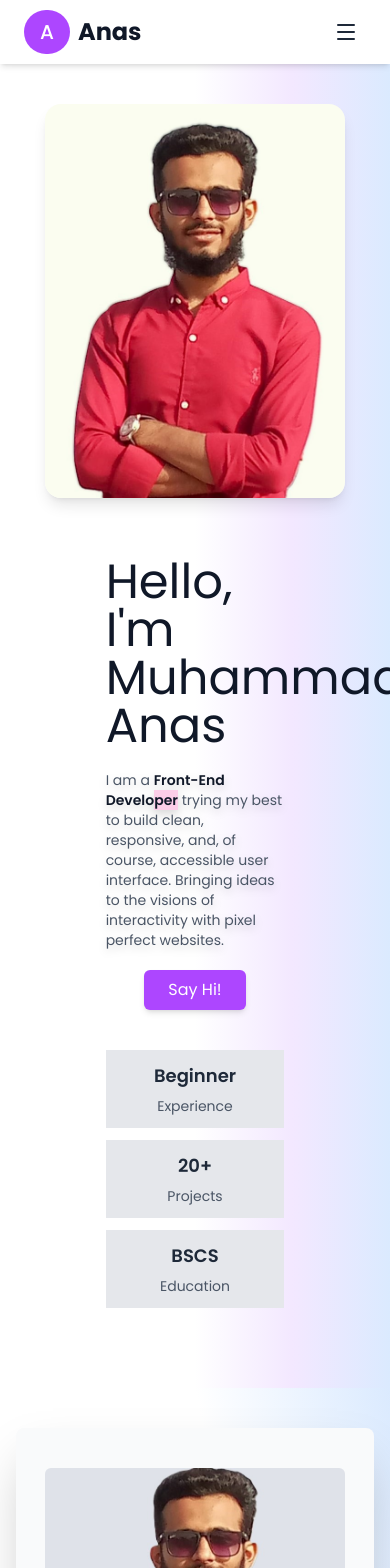
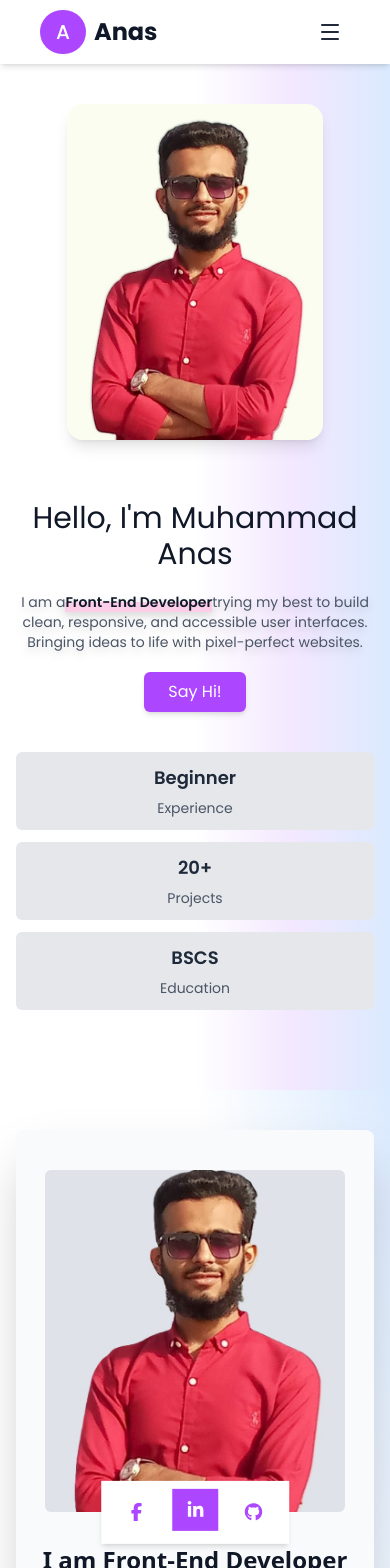
Before and after one commit to Muhammad-Anas-CodeMaestro/Muhammad_Anas_Protfolio, a Next.js app: page / in a window 390 px wide. Shown: the top 1568 px of the page. Built offline with nearby package versions, Linux system fonts and the light colour scheme.

Commit message:
Enhance components with overflow-x-hidden for better responsiveness and layout consistency

```diff
--- a/src/app/components/AboutMe.jsx
+++ b/src/app/components/AboutMe.jsx
@@ -33,11 +33,15 @@ export const AboutMe = () => {
   };
 
   return (
-    <>
-      <div className="relative w-full flex items-center justify-center bg-white" id="about">
+    <div
+      className="relative w-full flex items-center justify-center bg-white overflow-x-hidden"
+      id="about"
+    >
+      {/* background gradients */}
       <div className="absolute right-0 bottom-0 w-1/2 h-full z-0 bg-gradient-to-bl from-blue-100 via-white to-white"></div>
       <div className="absolute left-0 bottom-0 w-1/2 h-3/6 z-0 bg-gradient-to-tr from-orange-100 via-white to-white"></div>
 
+      {/* main container */}
       <div className="w-11/12 md:w-4/5 lg:w-2/3 mx-auto relative z-10">
         <div
           ref={aboutRef}
@@ -64,7 +68,7 @@ export const AboutMe = () => {
               src="/Graybg.jpg"
               alt="AnasPicture"
               width={300}
-                className="bg-transparent rounded-md"
+              className="relative rounded-md"
             />
             <div className="flex items-center justify-center bg-white text-purple-500 text-lg px-3 py-2 absolute transform -translate-x-1/2 translate-y-1/2 left-1/2 bottom-0 space-x-3 shadow-md">
               <a
@@ -150,6 +154,5 @@ export const AboutMe = () => {
         </div>
       </div>
     </div>
-    </>
   );
 };
--- a/src/app/components/Footer.jsx
+++ b/src/app/components/Footer.jsx
@@ -17,7 +17,7 @@ export const Footer = () => {
 
   return (
     <>
-      <div className='bg-gray-800 flex justify-center items-center'>
+      <div className='bg-gray-800 flex justify-center items-center overflow-x-hidden'>
         <div className='w-full lg:w-3/4 mx-auto py-10 px-5 flex flex-col lg:flex-row justify-between items-center gap-6 lg:gap-0'>
           <div className="flex items-center">
             <motion.h3
--- a/src/app/components/Home.jsx
+++ b/src/app/components/Home.jsx
@@ -7,22 +7,18 @@ export const Home = () => {
   const homeRef = useRef(null);
   const isHomeInView = useInView(homeRef, { threshold: 0.2 })
 
-  const data = [{
-    h3: "Beginner",
-    h5: "Experience"
-  }, {
-    h3: "20+",
-    h5: "Projects"
-  }, {
-    h3: "BSCS",
-    h5: "Education"
-  }];
+  const data = [
+    { h3: "Beginner", h5: "Experience" },
+    { h3: "20+", h5: "Projects" },
+    { h3: "BSCS", h5: "Education" }
+  ];
 
   return (
-    <>
-      <div className="relative w-full min-h-fit flex items-center justify-center bg-white">
-        <div className='absolute right-0 top-0 w-1/2 h-full z-0 bg-gradient-to-r from-white via-purple-100 to-blue-100'>
-        </div>
+    <div className="relative w-full min-h-fit flex items-center justify-center bg-white overflow-x-hidden">
+      {/* background gradient */}
+      <div className='absolute right-0 top-0 w-1/2 h-full z-0 bg-gradient-to-r from-white via-purple-100 to-blue-100'></div>
+
+      {/* main container */}
       <div className="w-11/12 md:w-4/5 lg:w-2/3 mx-auto relative z-10" id='home'>
         <div
           ref={homeRef}
@@ -32,22 +28,24 @@ export const Home = () => {
           <motion.div
             initial={{ x: -80, opacity: 0, scale: 0.95 }}
             animate={isHomeInView ? { x: 0, opacity: 1, scale: 1 } : { x: -80, opacity: 0, scale: 0.95 }}
-              transition={{ duration: 0.5, type: 'spring', stiffness: 15, damping: 10, }}
-              className="w-1/2">
-              <h1 className="text-5xl text-gray-900 py-5">Hello, I'm Muhammad Anas</h1>
-              <p className="w-full text-gray-600 text-sm drop-shadow-lg pb-5">
-                I am a  <span className="relative font-semibold text-gray-900">
+            transition={{ duration: 0.5, type: 'spring', stiffness: 15, damping: 10 }}
+            className="w-full lg:w-1/2"
+          >
+            <h1 className="text-3xl sm:text-4xl lg:text-5xl text-gray-900 py-5 text-center lg:text-left">
+              Hello, I'm Muhammad Anas
+            </h1>
+            <p className="w-full text-gray-600 text-sm drop-shadow-lg pb-5 text-center lg:text-left">
+              I am a
+              <span className="relative font-semibold text-gray-900">
                 <span className="absolute inset-x-0 bottom-0 h-1/2 bg-pink-200 z-[-1]"></span>
                 Front-End Developer
-                </span> trying my best to build clean, responsive, and, of course, accessible user interface.
-                Bringing ideas to the visions of interactivity with pixel perfect websites.
+              </span>
+              trying my best to build clean, responsive, and accessible user interfaces.
+              Bringing ideas to life with pixel-perfect websites.
             </p>
-              <Link
-                to="contact"
-                smooth={true}
-                duration={800}
-                offset={-70}
-              >
+
+            {/* CTA button */}
+            <Link to="contact" smooth={true} duration={800} offset={-70}>
               <motion.div
                 whileHover={{ scale: 1.05 }}
                 whileTap={{ scale: 0.95 }}
@@ -56,9 +54,11 @@ export const Home = () => {
                 Say Hi!
               </motion.div>
             </Link>
+
+            {/* Info boxes */}
             <div className="flex flex-col sm:flex-row justify-around items-center mt-10 lg:mt-20 mb-10 text-center gap-3 sm:gap-0">
               {data.map((item, index) => (
-                  <div key={index} className="bg-gray-200 w-full sm:w-1/3 mx-0.5 py-3">
+                <div key={index} className="bg-gray-200 w-full sm:w-1/3 mx-0.5 py-3 rounded-md">
                   <h3 className="text-gray-800 text-lg font-semibold pb-1.5">{item.h3}</h3>
                   <h5 className="text-gray-600 text-sm">{item.h5}</h5>
                 </div>
@@ -73,11 +73,14 @@ export const Home = () => {
             transition={{ duration: 0.5, type: 'spring', stiffness: 15, damping: 10 }}
             className="w-full lg:w-2/5 flex justify-center"
           >
-              <img src="/DP.jpg" alt="AnasPicture" width={300} className='rounded-2xl shadow-lg mx-auto' />
+            <img
+              src="/DP.jpg"
+              alt="AnasPicture"
+              className='w-64 sm:w-72 md:w-80 rounded-2xl shadow-lg mx-auto'
+            />
           </motion.div>
         </div>
       </div>
     </div>
-    </>
   )
 }
--- a/src/app/components/Navbar.jsx
+++ b/src/app/components/Navbar.jsx
@@ -20,9 +20,9 @@ export const Navbar = () => {
       initial={{ y: -80, opacity: 0 }}
       animate={{ y: 0, opacity: 1 }}
       transition={{ duration: 0.6, ease: 'easeInOut' }}
-      className="sticky top-0 z-50 bg-white shadow-md"
+      className="sticky top-0 z-50 bg-white shadow-md overflow-x-hidden"
     >
-      <div className="flex justify-between items-center px-6 md:px-12 h-16">
+      <div className="flex justify-between items-center px-10 md:px-50 h-16">
         {/* Logo */}
         <div className="flex items-center">
           <motion.h3
--- a/src/app/components/Portfolio.jsx
+++ b/src/app/components/Portfolio.jsx
@@ -120,7 +120,7 @@ export const Portfolio = () => {
   ]
 
   return (
-    <div id="project" className="w-full min-h-fit bg-white">
+    <div id="project" className="w-full min-h-fit bg-white overflow-x-hidden">
       <motion.div
         className="w-2/3 sm:w-5/6 md:w-3/4 mx-auto my-10"
         initial={{ opacity: 0, scale: 0.95 }}
--- a/src/app/components/Service.jsx
+++ b/src/app/components/Service.jsx
@@ -24,7 +24,7 @@ export const Service = () => {
 
   return (
     <>
-      <div id="services" className="bg-gray-200">
+      <div id="services" className="bg-gray-200 overflow-x-hidden">
         <div className="w-full flex flex-col lg:flex-row justify-around items-center py-17 px-5 lg:px-35">
           <motion.div
             ref={leftRef}
--- a/src/app/components/Skills.jsx
+++ b/src/app/components/Skills.jsx
@@ -24,7 +24,7 @@ export const Skills = () => {
 
   return (
     <>
-      <div className="relative w-full min-h-fit flex items-center justify-center bg-white" id='skills'>
+      <div className="relative w-full min-h-fit flex items-center justify-center bg-white overflow-x-hidden" id='skills'>
         <div className='absolute bottom-0 w-full h-full bg-gray-200 z-0'></div>
         <div className='w-11/12 md:w-4/5 lg:w-2/3 mx-auto relative z-10 mt-5'>
           <h1 className="text-2xl font-semibold text-gray-900 w-fit mx-auto">My Skills</h1>
--- a/src/app/components/WorkTogether.jsx
+++ b/src/app/components/WorkTogether.jsx
@@ -11,7 +11,7 @@ export const WorkTogether = () => {
 
   return (
     <>
-      <div className='bg-gray-900 p-6 sm:p-10 mx-auto text-white' ref={workViewRef}>
+      <div className='bg-gray-900 p-6 sm:p-10 mx-auto text-white overflow-x-hidden' ref={workViewRef}>
         <motion.h1
           className='text-lg sm:text-2xl font-semibold w-11/12 sm:w-3/12 mx-auto text-center'
           initial={{ y: 50, opacity: 0 }}
```
Also changed, not shown: src/app/components/Contact.jsx (+49 -63 lines). Lines whose indentation alone changed are shown as unchanged.
